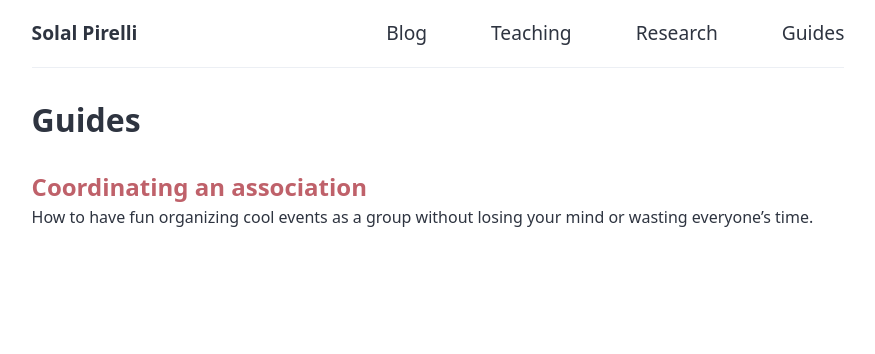
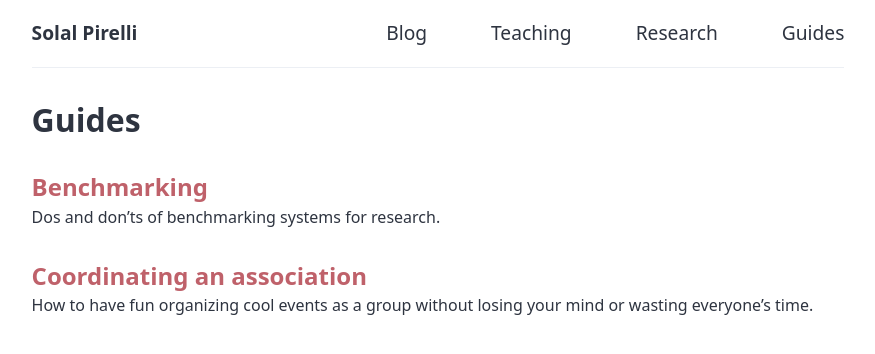
Before and after one commit to SolalPirelli/solalpirelli.github.io, a Jekyll site: the page built from guides.md, in a window 1280 px wide. Shown: the top 354 px of the page, without its empty margins (202-1077 px from the left). Built offline with Jekyll 4.4.1, drawn with Linux system fonts in a browser that asks for light colours; part of the change alters nothing that is shown.

Commit message:
Add benchmarking guide

```diff
--- /dev/null
+++ b/_guides/benchmarking.md
@@ -0,0 +1,175 @@
+---
+title: Benchmarking
+order: 5
+description: Dos and don'ts of benchmarking systems for research.
+---
+
+Avoid common mistakes that make you lose time and doubt your results!
+Many of these seem obvious, but it only takes one mistake for a benchmark to be wrong.
+
+There are plenty of other good guides online, such as Gernot Heiser's [benchmarking crimes](https://gernot-heiser.org/benchmarking-crimes.html) you should avoid committing.
+
+
+## Design
+
+Before doing anything, answer these questions to avoid losing time later on.
+
+**Why are you benchmarking?**
+The answer to this question will heavily influence your benchmark design.
+For instance, if you want to report on your system's performance, your hardware needs to be fast enough to not be the bottleneck;
+but if you just want to show you're as good as some other system, it's OK for the hardware to be the bottleneck on your system as long as the comparison point performs worse.
+
+**What is your baseline?**
+Absolute numbers are rarely useful.
+Numbers relative to baselines that people do not care about are not particularly useful either.
+Naming plays a role in how trustworthy a baseline is: a sample application provided with some existing framework has more credibility
+than your own custom baseline using that same framework, even if they are functionally identical.
+
+**How should the system and the benchmark be configured?**
+Even poorly-performing systems can perform well in contrived edge cases.
+Get an expert opinion on whether your benchmark results would be useful.
+
+**Which measurements are most important?**
+You may discover unexpected bottlenecks in your system when benchmarking.
+The earliest you do so, the fewer measurements you'll throw away after fixing a bottleneck.
+Thus, plan to run the most important benchmarks first.
+
+**How will you sanity-check your measurements?**
+Just like other code, benchmarks can be buggy; if you have no way to tell whether your measurements are even in the right ballpark, you can't trust them.
+
+**How will you interact with other researchers?**
+Double-check with everyone else to make sure they know you'll be running benchmarks on some machines and they shouldn't use them during that time.
+If you need to time-share those machines with others, establish a protocol to know who uses what when.
+
+**Do you have multiple instances of your benchmark environment?**
+Benchmark time can be the bottleneck near deadlines.
+If you have multiple instances of the environment, you can run benchmarks in parallel.
+This may require you to re-think the benchmark based on the available machines;
+if you have 4 machines, do you really need to use 3 at a time, or could you use 2 and thus have two environments available?
+
+
+## Implementation
+
+This section is a checklist to follow when writing a benchmark harness, with examples.
+
+**Understand and control your environment.**
+Modern hardware and software balance throughput, latency, and power in complex ways.
+Make sure you understand what those are, and how to force the environment to behave as predictably as possible.
+The exact configuration is a part of the overall benchmark configuration, and subject to the same validation issues.
+
+**Automate the installation of benchmark tools.**
+This is particularly important if you're configuring anything in a non-standard way.
+If somebody joins your project to help out with the benchmarking, they must be able to replicate your exact setup as quickly as possible, or their efforts will be wasted.
+
+**Sanity check the benchmark.**
+Are you sending a certain amount of requests in a certain format?
+Make sure that the requests are actually in the amount and format you expect.
+A good way to start is to ask the benchmark to do something impossible, such as sending more network packets than physically possible,
+or measuring latency with more precision than the hardware allows.
+If your tools don't complain when asked for the impossible, be careful about whether they actually do the possible you're asking for.
+
+**Triple-check your baselines.**
+Make sure they are doing the same task as your system.
+Make sure compiler flags, optimizations, and other configuration are the same as for your system.
+Ideally make them use the same exact toolchain and build configuration.
+
+**Triple-check your statistics.**
+Use existing tools as much as possible to compute statistics such as percentiles, medians, and standard deviations.
+Manually check that the results are correct.
+Even an off-by-one error when counting input lines can have large consequences on the overall median if your system has bimodal behavior.
+
+**Fail fast.**
+You don't want to wait an hour for a benchmark to finish, only to realize that there's a bug in your system and the benchmark requests did not get any responses.
+
+**Handle heatup effects.**
+Many systems take some time to reach peak performance, for instance because they need to fill some caches or compile their code just-in-time.
+You most likely want to only measure peak performance, but don't forget to report how much you let the system heat up.
+
+**Minimize benchmarking time.**
+Do you really need to measure throughput for a minute? Would 10 seconds do instead? What about 5 seconds?
+On a single run it won't make much of a difference, but when you're collecting lots of data it adds up.
+This answer may vary based on whether you're doing simple profiling to optimize, or whether you're collecting data for a paper.
+
+**Automate as much as possible.**
+You will most likely want to run a benchmark with different benchmark and system configurations.
+If you have to manually change the configuration and run the benchmark, not only do you risk human error,
+but you'll be unable to do much work while the benchmark is running since you'll have to frequently interrupt your work to re-configure and re-run the benchmark.
+
+
+## Instrumentation
+
+Sometimes external measurements are not enough.
+For instance, if you want to know how much fraction of the overall latency a specific step takes, you'll need to instrument your code.
+This is inherently problematic, because you will by definition not be benchmarking the "real" system but an instrumented version of it.
+Here are some tips to mitigate this.
+
+**Don't measure overall performance on an instrumented system.**
+Just don't. Run the benchmark with the instrumentation to measure internal details, and without to measure the overall performance.
+You cannot ignore instrumentation overhead.
+
+**Minimize overhead within the instrumented part of the code.**
+It's OK to have high overhead outside of the instrumented parts; for instance,
+you can get the time before an operation, the time after an operation, then print both of them, because the print will not be counted in the operation.
+But if you had printed the time before, then printed the time after, the first print would count towards the time difference.
+
+**Make sure your instrumentation is valid in context.**
+For instance, in multithreaded code, you probably want to measure only the time spent in a given thread and not the overall system time.
+
+**Understand and control compiler and hardware optimizations.**
+Compilers and CPUs can and will reorder or change instructions for performance.
+The code you think you are instrumenting and the code that is actually instrumented may be different.
+Use compiler/runtime barriers to avoid reordering, make sure the targets of pointers or jumps are not statically decidable, etc.
+
+**Amortize the effects of hardware parallelism.**
+CPUs parallelize both instruction handling and memory accesses.
+If you instrument a single iteration of a loop, you are most likely measuring an unrealistic worst case with no parallelism.
+Instead, measure many loop iterations at once.
+
+**Be careful when averaging.**
+It's easy to measure some loop iterations, print the average, then get the median of those averages.
+But is this really what you want? You may be hiding internal deviations.
+
+
+## Execution
+
+When running benchmarks, think about the following.
+
+**Start with a clean slate.**
+Did you change any of your system or its dependencies in any way, even temporarily?
+Re-install them; this is a quick operation that can save you from lots of headaches later when you have to throw away results because you forgot about "temporary" changes.
+
+**Replicate known or trivial results.**
+Did someone else run benchmarks already?
+Make sure you can replicate their results.
+Benchmark the system with a configuration where you already know what the result will be, such as completely overloading the system, and check if the measurements reflect your intuition.
+
+**Investigate before collecting tons of data.**
+Collecting data takes time. If you see unexpected behavior, collect a few data points to help understand it, but don't spend days collecting all kinds of data just in case.
+
+**Pinpoint problems before theorizing about them.**
+There is no point in coming up with complex theories about why performance is not as it should if you don't know where the problem is.
+If you didn't expect the benchmark results, you likely can't predict why those results happen either. Pinpoint the problem as quickly as possible,
+such as by instrumenting code to find the bottleneck, then come up with a good explanation once you know where the problem is.
+
+**Commit to version control every time you benchmark.**
+Whenever you change anything in the system or benchmark, after you've gotten results, commit with a clear description.
+This will save you from wasting time replicating your own past results when investigating further.
+Write down the commit ID used for benchmarks in any paper.
+Either give the commit ID in the text when referring to a public online repository, or put it in comments if your code is not public.
+Do this even for drafts. Replication is excessively hard without this.
+
+**Delete useless benchmarks.**
+That's what version control is for. Don't confuse colleagues with benchmarks that do not mean anything any more.
+
+
+## Improving performance
+
+This is often the hard part, so here are a few tips.
+
+**Early bottlenecks are rarely complex.**
+If you haven't thought much about performance when implementing your system,
+there's a decent chance the bottleneck is something simple, like a custom hash function being poorly suited for the occasion.
+Don't spend much time optimizing if you don't have benchmarks showing what the bottleneck is, and don't start by looking at edge cases.
+
+**Beware of log statements.**
+Even if they do not actually perform logging, they may still format the string to be logged. Double-check what the code actually does.
--- a/guides.md
+++ b/guides.md
@@ -5,7 +5,7 @@ layout: default
 
 # Guides
 
-{% assign sorted_guides = site.guides | sort_by: "order" %}
+{% assign sorted_guides = site.guides | sort_by: "order" | reverse %}
 {% for item in sorted_guides %}
 ## [{{ item.title }}](/guides/{{ item.slug }})
 {{ item.description }}
```
